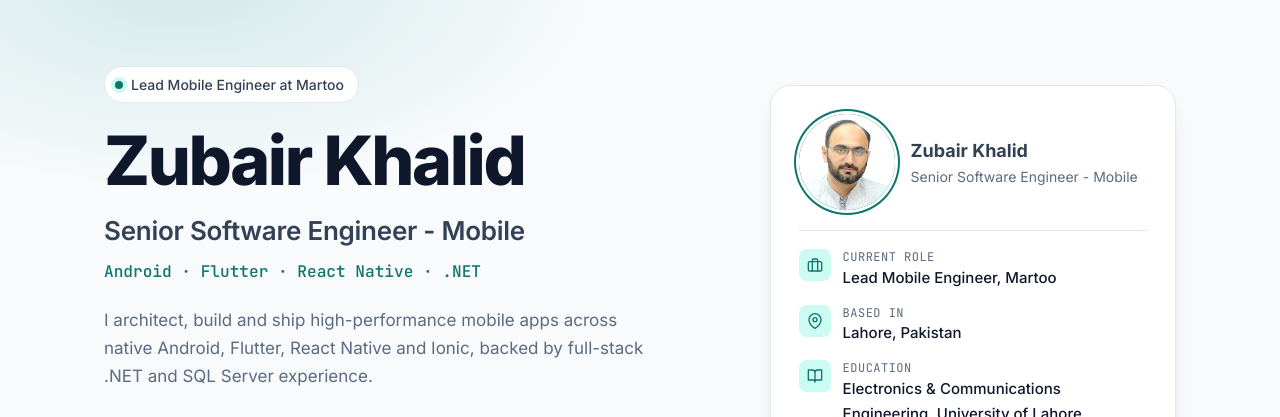
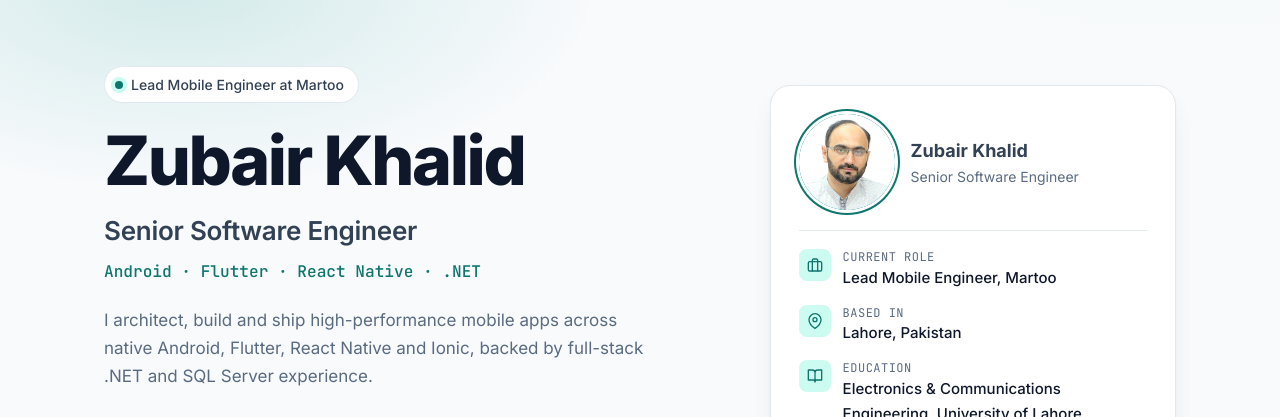
Before and after one commit to zkb-butt-1989/zkb-butt-1989.github.io, a plain HTML site: page index.html in a window 1280 px wide. Shown: the part 74-491 px from the top of the page. Drawn offline with Linux system fonts and the light colour scheme.

Commit message:
Use plain Senior Software Engineer title
Co-Authored-By: Claude Opus 5.5 <noreply@anthropic.com>

```diff
--- a/assets/js/data.js
+++ b/assets/js/data.js
@@ -13,7 +13,7 @@ window.PORTFOLIO = {
   profile: {
     name: "Zubair Khalid",
     initials: "ZK",
-    title: "Senior Software Engineer - Mobile",
+    title: "Senior Software Engineer",
     stack: "Android · Flutter · React Native · .NET",
     currentRole: "Lead Mobile Engineer at Martoo",
     location: "Lahore, Pakistan",
--- a/index.html
+++ b/index.html
@@ -3,7 +3,7 @@
   <head>
     <meta charset="utf-8" />
     <meta name="viewport" content="width=device-width, initial-scale=1" />
-    <title>Zubair Khalid - Senior Software Engineer (Mobile)</title>
+    <title>Zubair Khalid - Senior Software Engineer</title>
     <meta
       name="description"
       content="Zubair Khalid - Senior Software Engineer with 8+ years building Android, Flutter, React Native and Ionic apps, backed by full-stack .NET experience."
@@ -16,7 +16,7 @@
     <!-- Open Graph / social preview -->
     <meta property="og:type" content="website" />
     <meta property="og:url" content="https://zkb-butt-1989.github.io/" />
-    <meta property="og:title" content="Zubair Khalid - Senior Software Engineer (Mobile)" />
+    <meta property="og:title" content="Zubair Khalid - Senior Software Engineer" />
     <meta
       property="og:description"
       content="Android · Flutter · React Native · .NET - 8+ years shipping mobile apps from architecture to release."
```
